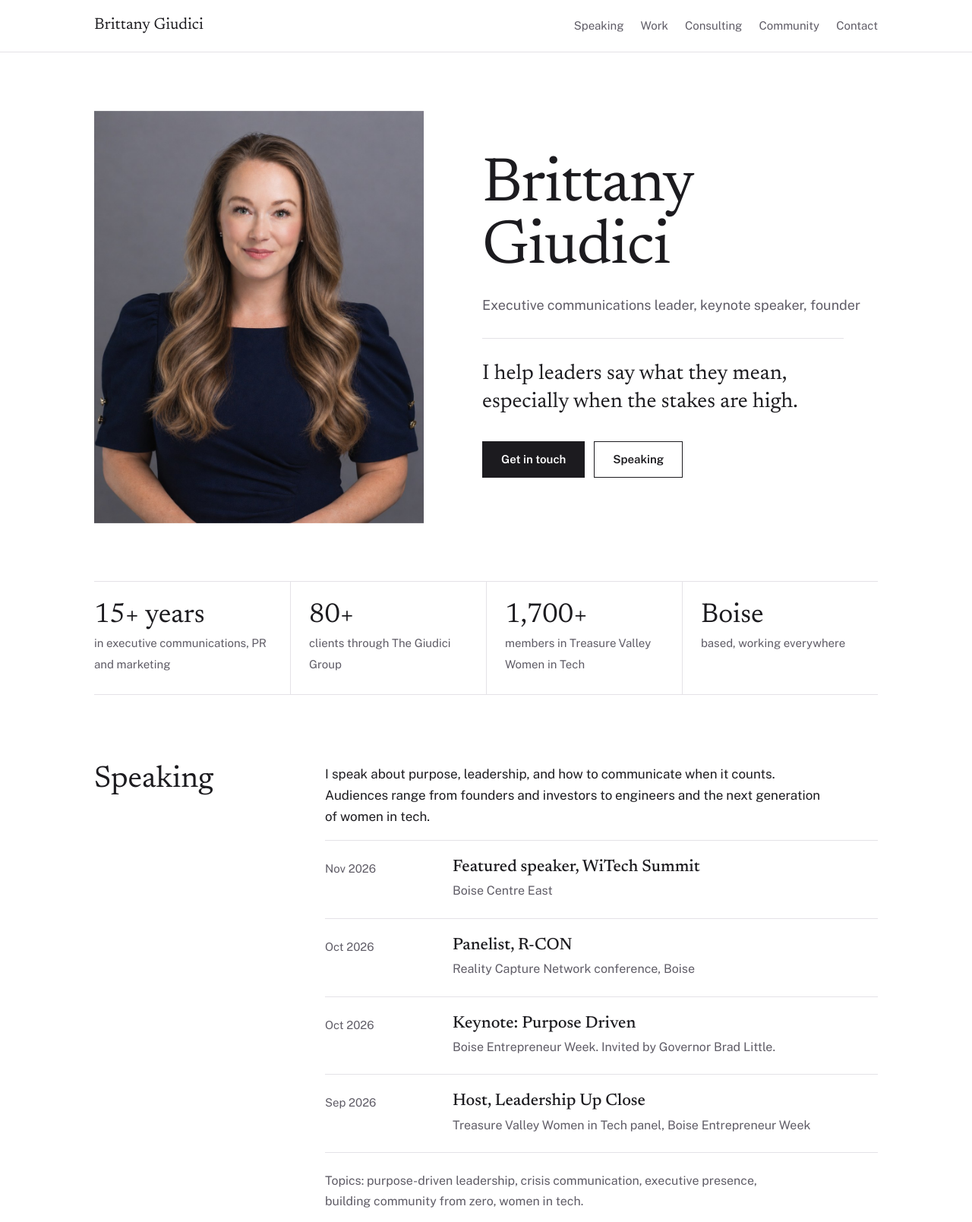
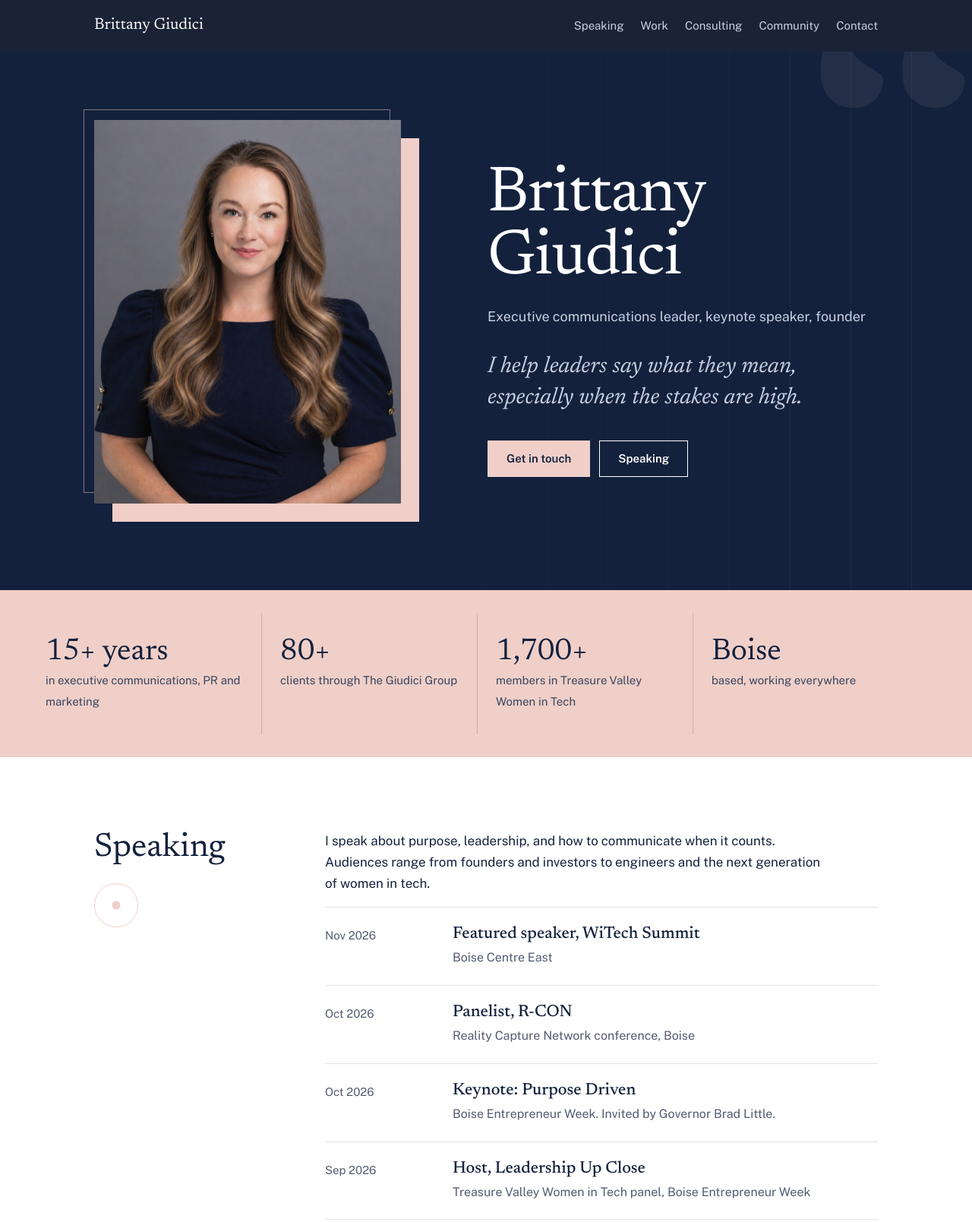
Before and after one commit to northy329/brittanygiudici.com, a plain HTML site: page index.html in a window 1280 px wide. Shown: the top 1609 px of the page at 76% size. Drawn offline with nearby package versions, Linux system fonts and the light colour scheme.

Commit message:
Add files via upload

```diff
--- a/index.html
+++ b/index.html
@@ -7,91 +7,114 @@
 <meta name="description" content="Brittany Giudici: executive communications leader, keynote speaker, founder of Treasure Valley Women in Tech and The Giudici Group.">
 <link rel="preconnect" href="https://fonts.googleapis.com">
 <link rel="preconnect" href="https://fonts.gstatic.com" crossorigin>
-<link href="https://fonts.googleapis.com/css2?family=Newsreader:opsz,wght@6..72,400;6..72,500&family=Public+Sans:wght@400;500;600&display=swap" rel="stylesheet">
+<link href="https://fonts.googleapis.com/css2?family=Newsreader:ital,opsz,wght@0,6..72,400;0,6..72,500;1,6..72,400&family=Public+Sans:wght@400;500;600&display=swap" rel="stylesheet">
 <style>
 /*
-VOICE: senior, composed, understated; reads like a board bio, not a brochure
-IDEA: the portrait page of an annual report, a leader photographed with quiet confidence
-PICTURE: her headshot, large and tall, beside a calm statement
-COLOUR and TYPE: white, deep ink, one restrained claret; Newsreader display + Public Sans text
-LAYOUT: portrait-led cover, then sections with hanging titles on a single grid, generous air, thin rules
+VOICE: senior, composed, confident; a board bio with some edge
+IDEA: an editorial feature spread on a communicator; quotation marks are her material
+PICTURE: her headshot set on deep navy, offset over a blush frame, a giant quote mark behind
+COLOUR and TYPE: navy (from her dress) dominant, blush support, white; Newsreader + Public Sans
+LAYOUT: navy cover, blush fact strip, white and navy bands alternating, a pull-quote band mid-page
 */
 :root{color-scheme:light dark;
---bg:light-dark(#ffffff,#121214);
---ink:light-dark(#1c1b1f,#ecebee);
---soft:light-dark(#5f5c66,#a9a6b0);
---rule:light-dark(#e4e2e7,#2c2b31);
---tint:light-dark(#f6f5f7,#19191c);
---accent:light-dark(#8c1d40,#e07a99)}
+--navy:#14213d;--deep:#0c1529;--blush:#efcfc8;--blush2:#f8e9e5;
+--bg:light-dark(#ffffff,#0f1626);
+--ink:light-dark(#14213d,#eef0f5);
+--soft:light-dark(#525b70,#a7afc2);
+--rule:light-dark(#dfe2ea,#25304a)}
 :root[data-theme=light]{color-scheme:light}:root[data-theme=dark]{color-scheme:dark}
 *{box-sizing:border-box;min-width:0}
 html{scroll-padding-top:80px;scroll-behavior:smooth}
 @media (prefers-reduced-motion:reduce){html{scroll-behavior:auto}*{animation:none!important}}
 body{margin:0;background:var(--bg);color:var(--ink);font:17px/1.65 "Public Sans",system-ui,sans-serif;overflow-x:clip}
-a{color:inherit;text-decoration-color:var(--rule);text-decoration-thickness:1px;text-underline-offset:4px}
-a:hover{text-decoration-color:var(--accent);color:var(--accent)}
-:focus-visible{outline:2px solid var(--accent);outline-offset:3px}
+a{color:inherit;text-underline-offset:4px}
+:focus-visible{outline:2px solid var(--blush);outline-offset:3px}
 h1,h2,h3{font-family:Newsreader,Georgia,serif;font-weight:400;line-height:1.1;text-wrap:balance;margin:0}
-h2{font-size:clamp(30px,3.6vw,40px)}
+h2{font-size:clamp(32px,3.8vw,44px)}
 h3{font-size:22px;line-height:1.25;font-weight:500}
 p{margin:0 0 1em;max-width:64ch}
 .wrap{max-width:1160px;margin:0 auto;padding:0 max(5vw,20px)}
+.navy{background:var(--navy);color:#fff}
+.navy p,.navy .k{color:#c9d0e0}
 
-header{position:sticky;top:0;z-index:5;background:color-mix(in srgb,var(--bg) 94%,transparent);backdrop-filter:blur(8px);border-bottom:1px solid var(--rule)}
-header .wrap{display:flex;flex-wrap:wrap;align-items:center;justify-content:space-between;gap:6px 24px;min-height:68px}
+header{position:sticky;top:0;z-index:5;background:color-mix(in srgb,var(--deep) 94%,transparent);backdrop-filter:blur(8px);color:#fff}
+header .wrap{display:flex;flex-wrap:wrap;align-items:center;justify-content:space-between;gap:0 24px;min-height:68px}
 .mark{font-family:Newsreader,serif;font-size:21px;text-decoration:none}
-nav{display:flex;flex-wrap:wrap;gap:2px 22px}
-nav a{text-decoration:none;font-size:15px;color:var(--soft);padding:10px 0}
-nav a:hover{color:var(--ink)}
+nav{display:flex;flex-wrap:wrap;gap:0 22px}
+nav a{text-decoration:none;font-size:15px;color:#c9d0e0;padding:12px 0}
+nav a:hover{color:var(--blush)}
 
 /* cover */
-.cover .wrap{display:grid;grid-template-columns:minmax(0,5fr) minmax(0,6fr);gap:clamp(32px,6vw,88px);align-items:center;padding-block:clamp(40px,6vw,88px)}
-.portrait{position:relative;aspect-ratio:4/5;background:var(--tint);overflow:hidden}
-.portrait img{position:absolute;inset:0;width:100%;height:100%;object-fit:cover;object-position:50% 25%;animation:in 1.2s ease-out both}
-.portrait span{position:absolute;inset:0;display:grid;place-items:center;color:var(--soft);font-size:15px}
-@keyframes in{from{opacity:0}to{opacity:1}}
-.cover h1{font-size:clamp(46px,6.4vw,84px);line-height:1;letter-spacing:-.015em}
-.role{font-size:18px;color:var(--soft);margin:18px 0 28px}
-.lede{font-family:Newsreader,serif;font-size:clamp(22px,2.3vw,28px);line-height:1.35;max-width:30ch;margin:0 0 32px;padding-top:28px;border-top:1px solid var(--rule)}
+.cover{position:relative;overflow:hidden}
+.cover::before{content:"\201C";position:absolute;right:-2vw;top:-.18em;font:400 clamp(360px,48vw,720px)/1 Newsreader,serif;color:rgba(239,207,200,.07);pointer-events:none}
+.cover::after{content:"";position:absolute;inset:0;background:linear-gradient(90deg,rgba(255,255,255,.05) 1px,transparent 1px) 0 0/80px 80px;mask:linear-gradient(90deg,transparent 40%,#000);pointer-events:none}
+.cover .wrap{position:relative;z-index:1;display:grid;grid-template-columns:minmax(0,5fr) minmax(0,6fr);gap:clamp(40px,7vw,104px);align-items:center;padding-block:clamp(48px,7vw,104px)}
+.frame{position:relative;margin:0 24px 24px 0}
+.frame::before{content:"";position:absolute;inset:24px -24px -24px 24px;background:var(--blush)}
+.frame::after{content:"";position:absolute;inset:-14px 14px 14px -14px;border:1px solid rgba(239,207,200,.5)}
+.portrait{position:relative;z-index:1;aspect-ratio:4/5;background:#6f7385;overflow:hidden}
+.portrait img{position:absolute;inset:0;width:100%;height:100%;object-fit:cover;object-position:50% 22%;animation:in 1.2s ease-out both}
+@keyframes in{from{opacity:0;transform:scale(1.03)}to{opacity:1;transform:none}}
+.cover h1{font-size:clamp(48px,6.6vw,88px);line-height:.98;letter-spacing:-.015em}
+.role{font-size:18px;color:var(--blush);margin:20px 0 32px}
+.lede{font-family:Newsreader,serif;font-style:italic;font-size:clamp(23px,2.4vw,30px);line-height:1.35;max-width:28ch;margin:0 0 36px;color:#fff}
 .btns{display:flex;flex-wrap:wrap;gap:12px}
-.btn{display:inline-flex;align-items:center;min-height:48px;padding:0 24px;font-weight:600;font-size:15px;text-decoration:none;border:1px solid var(--ink)}
-.btn.solid{background:var(--ink);color:var(--bg)}
-.btn.solid:hover{background:var(--accent);border-color:var(--accent);color:#fff}
-.btn:not(.solid):hover{border-color:var(--accent)}
-@media(max-width:760px){.cover .wrap{grid-template-columns:minmax(0,1fr)}.portrait{max-width:420px;aspect-ratio:1/1}}
+.btn{display:inline-flex;align-items:center;min-height:48px;padding:0 24px;font-weight:600;font-size:15px;text-decoration:none;border:1px solid currentColor}
+.btn.solid{background:var(--blush);border-color:var(--blush);color:var(--navy)}
+.btn.solid:hover{background:#fff;border-color:#fff}
+.btn.line:hover{background:rgba(255,255,255,.1)}
+.btn.dark{border-color:var(--ink);color:var(--ink)}
+.btn.dark:hover{background:var(--ink);color:var(--bg)}
+@media(max-width:780px){.cover .wrap{grid-template-columns:minmax(0,1fr)}.frame{max-width:400px}.portrait{aspect-ratio:1/1}}
 
 /* facts */
-.facts{display:grid;grid-template-columns:repeat(4,minmax(0,1fr));border-top:1px solid var(--rule);border-bottom:1px solid var(--rule)}
-.facts div{padding:26px 24px 26px 0}
-.facts div+div{padding-left:24px;border-left:1px solid var(--rule)}
-.facts b{display:block;font-family:Newsreader,serif;font-weight:400;font-size:clamp(28px,3vw,36px);line-height:1.1}
-.facts span{color:var(--soft);font-size:15px}
-@media(max-width:760px){.facts{grid-template-columns:repeat(2,minmax(0,1fr))}.facts div:nth-child(3){padding-left:0;border-left:0}.facts div:nth-child(n+3){border-top:1px solid var(--rule)}}
+.facts{background:var(--blush);color:var(--navy)}
+.facts .wrap{display:grid;grid-template-columns:repeat(4,minmax(0,1fr))}
+.facts div{padding:30px 24px 30px 0}
+.facts div+div{padding-left:24px;border-left:1px solid rgba(20,33,61,.18)}
+.facts b{display:block;font-family:Newsreader,serif;font-weight:400;font-size:clamp(30px,3.2vw,40px);line-height:1.1}
+.facts span{font-size:15px;color:#3b4560}
+@media(max-width:760px){.facts .wrap{grid-template-columns:repeat(2,minmax(0,1fr))}.facts div:nth-child(3){padding-left:0;border-left:0}.facts div:nth-child(n+3){border-top:1px solid rgba(20,33,61,.18)}}
 
 /* sections */
-section.s{padding-block:clamp(56px,7vw,104px)}
-.tint{background:var(--tint)}
+section.s{padding-block:clamp(60px,7.5vw,112px)}
 .sec{display:grid;grid-template-columns:240px minmax(0,1fr);gap:20px 64px}
 .sec>h2{position:sticky;top:100px;align-self:start}
-@media(max-width:860px){.sec{grid-template-columns:minmax(0,1fr)}.sec>h2{position:static}}
+.sec>h2::after{content:"";display:block;width:56px;height:56px;margin-top:22px;border-radius:50%;border:1px solid var(--blush);background:radial-gradient(circle,var(--blush) 0 5px,transparent 6px)}
+@media(max-width:860px){.sec{grid-template-columns:minmax(0,1fr)}.sec>h2{position:static}.sec>h2::after{display:none}}
 .list{list-style:none;margin:8px 0 0;padding:0}
 .list li{display:grid;grid-template-columns:140px minmax(0,1fr);gap:4px 28px;padding:22px 0;border-top:1px solid var(--rule)}
 .list li:last-child{border-bottom:1px solid var(--rule)}
-.list .k{color:var(--soft);font-size:15px;white-space:nowrap;padding-top:3px}
+.navy .list li{border-color:rgba(255,255,255,.14)}
+.k{color:var(--soft);font-size:15px;white-space:nowrap;padding-top:3px}
 .list p{margin:4px 0 0;color:var(--soft);font-size:16px}
 @media(max-width:560px){.list li{grid-template-columns:minmax(0,1fr)}}
-.topics{color:var(--soft);font-size:16px;margin-top:24px}
-.svc{display:grid;grid-template-columns:repeat(2,minmax(0,1fr));gap:0 48px;margin-top:8px}
-.svc div{padding:22px 0;border-top:1px solid var(--rule)}
-.svc p{margin:6px 0 0;color:var(--soft);font-size:16px}
+.note{color:var(--soft);font-size:16px;margin-top:24px}
+.navy .note{color:#c9d0e0}
+
+/* pull quote */
+.pull{background:var(--blush2);color:var(--navy);position:relative;overflow:hidden}
+:root[data-theme=dark] .pull{background:#1b2540;color:#fff}
+.pull .wrap{position:relative;padding-block:clamp(56px,7vw,96px)}
+.pull blockquote{margin:0;font:400 clamp(28px,3.6vw,46px)/1.2 Newsreader,serif;max-width:22ch;padding-left:clamp(56px,8vw,120px);position:relative;text-wrap:balance}
+.pull blockquote::before{content:"\201C";position:absolute;left:0;top:-.1em;font-size:2.6em;line-height:1;color:var(--navy);opacity:.9}
+:root[data-theme=dark] .pull blockquote::before{color:var(--blush)}
+.pull .shape{position:absolute;right:max(5vw,20px);top:50%;width:clamp(120px,20vw,260px);aspect-ratio:1;translate:0 -50%;border-radius:50%;border:1px solid rgba(20,33,61,.3)}
+.pull .shape::after{content:"";position:absolute;inset:18%;border-radius:50%;background:var(--navy);box-shadow:0 0 0 14px var(--blush)}
+@media(max-width:700px){.pull .shape{display:none}}
+
+/* consulting cards on navy */
+.svc{display:grid;grid-template-columns:repeat(2,minmax(0,1fr));gap:16px;margin-top:12px}
+.svc div{padding:26px;border:1px solid rgba(255,255,255,.16);position:relative}
+.svc div::before{content:"";position:absolute;top:-1px;left:-1px;width:22px;height:22px;border-top:2px solid var(--blush);border-left:2px solid var(--blush)}
+.svc p{margin:8px 0 0;font-size:16px}
 @media(max-width:640px){.svc{grid-template-columns:minmax(0,1fr)}}
 
-.contact{background:var(--ink);color:var(--bg)}
-.contact .sec>div p{color:color-mix(in srgb,var(--bg) 75%,var(--ink))}
-.contact .btn{border-color:var(--bg);color:var(--bg)}
-.contact .btn.solid{background:var(--bg);color:var(--ink)}
-.contact .btn.solid:hover{background:var(--accent);border-color:var(--accent);color:#fff}
-footer{background:var(--ink);color:color-mix(in srgb,var(--bg) 60%,var(--ink));font-size:14px;border-top:1px solid color-mix(in srgb,var(--bg) 18%,var(--ink))}
+.contact{background:var(--deep);color:#fff;position:relative;overflow:hidden}
+.contact::before{content:"\201D";position:absolute;left:-1vw;bottom:-.55em;font:400 clamp(280px,34vw,520px)/1 Newsreader,serif;color:rgba(239,207,200,.06)}
+.contact .wrap{position:relative}
+.contact p{color:#c9d0e0}
+footer{background:var(--deep);color:#8f99b1;font-size:14px;border-top:1px solid rgba(255,255,255,.1)}
 footer .wrap{display:flex;flex-wrap:wrap;justify-content:space-between;gap:8px;padding-block:22px}
 </style>
 </head>
@@ -111,11 +134,10 @@ footer .wrap{display:flex;flex-wrap:wrap;justify-content:space-between;gap:8px;p
 </header>
 
 <main id="top">
-<section class="cover">
+<section class="cover navy">
   <div class="wrap">
-    <div class="portrait">
-      <span>Headshot</span>
-      <img src="headshot.jpg" alt="Portrait of Brittany Giudici" onerror="this.remove()">
+    <div class="frame">
+      <div class="portrait"><img src="headshot.jpg" alt="Portrait of Brittany Giudici"></div>
     </div>
     <div>
       <h1>Brittany Giudici</h1>
@@ -123,14 +145,14 @@ footer .wrap{display:flex;flex-wrap:wrap;justify-content:space-between;gap:8px;p
       <p class="lede">I help leaders say what they mean, especially when the stakes are high.</p>
       <div class="btns">
         <a class="btn solid" href="#contact">Get in touch</a>
-        <a class="btn" href="#speaking">Speaking</a>
+        <a class="btn line" href="#speaking">Speaking</a>
       </div>
     </div>
   </div>
 </section>
 
-<div class="wrap">
-  <div class="facts">
+<div class="facts">
+  <div class="wrap">
     <div><b>15+ years</b><span>in executive communications, PR and marketing</span></div>
     <div><b>80+</b><span>clients through The Giudici Group</span></div>
     <div><b>1,700+</b><span>members in Treasure Valley Women in Tech</span></div>
@@ -149,12 +171,19 @@ footer .wrap{display:flex;flex-wrap:wrap;justify-content:space-between;gap:8px;p
         <li><span class="k">Oct 2026</span><div><h3>Keynote: Purpose Driven</h3><p>Boise Entrepreneur Week. Invited by Governor Brad Little.</p></div></li>
         <li><span class="k">Sep 2026</span><div><h3>Host, Leadership Up Close</h3><p>Treasure Valley Women in Tech panel, Boise Entrepreneur Week</p></div></li>
       </ul>
-      <p class="topics">Topics: purpose-driven leadership, crisis communication, executive presence, building community from zero, women in tech.</p>
+      <p class="note">Topics: purpose-driven leadership, crisis communication, executive presence, building community from zero, women in tech.</p>
     </div>
   </div>
 </section>
 
-<section class="s tint" id="work">
+<section class="pull" aria-label="Philosophy">
+  <div class="wrap">
+    <blockquote>The words a leader chooses in a hard moment are the ones people remember.</blockquote>
+    <div class="shape" aria-hidden="true"></div>
+  </div>
+</section>
+
+<section class="s" id="work">
   <div class="wrap sec">
     <h2>Work</h2>
     <div>
@@ -165,12 +194,12 @@ footer .wrap{display:flex;flex-wrap:wrap;justify-content:space-between;gap:8px;p
         <li><span class="k">Earlier</span><div><h3>SDL</h3><p>Corporate communications and PR.</p></div></li>
         <li><span class="k">Earlier</span><div><h3>Apple</h3><p>Early career during the iPhone 3GS years.</p></div></li>
       </ul>
-      <p class="topics">Education: Stanford, USC Annenberg, Bridgewater State University.</p>
+      <p class="note">Education: Stanford, USC Annenberg, Bridgewater State University.</p>
     </div>
   </div>
 </section>
 
-<section class="s" id="consulting">
+<section class="s navy" id="consulting">
   <div class="wrap sec">
     <h2>Consulting</h2>
     <div>
@@ -185,12 +214,12 @@ footer .wrap{display:flex;flex-wrap:wrap;justify-content:space-between;gap:8px;p
   </div>
 </section>
 
-<section class="s tint" id="community">
+<section class="s" id="community">
   <div class="wrap sec">
     <h2>Community</h2>
     <div>
       <p>In 2023 I founded Treasure Valley Women in Tech, a free community for women working and studying in tech across the Boise area. It has grown to more than 1,700 members, with events, panels and a partnership with Boise State University.</p>
-      <a class="btn" href="https://tvwomenintech.org">Visit TVWiT</a>
+      <a class="btn dark" href="https://tvwomenintech.org">Visit TVWiT</a>
     </div>
   </div>
 </section>
@@ -202,7 +231,7 @@ footer .wrap{display:flex;flex-wrap:wrap;justify-content:space-between;gap:8px;p
       <p>For speaking, consulting, or media requests, email me and I'll get back to you.</p>
       <div class="btns">
         <a class="btn solid" href="mailto:hello@brittanygiudici.com">hello@brittanygiudici.com</a>
-        <a class="btn" href="https://www.linkedin.com/">LinkedIn</a>
+        <a class="btn line" href="https://www.linkedin.com/">LinkedIn</a>
       </div>
     </div>
   </div>
```
